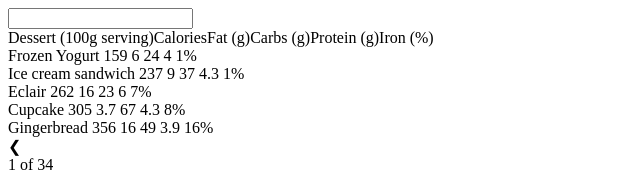
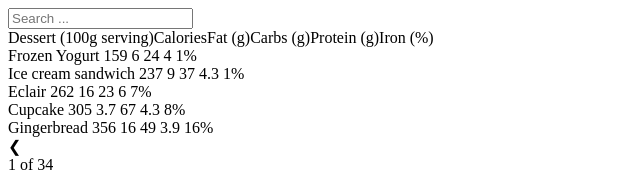
Before and after one commit to Zevs211/guileless-ui, a Vue app: page / in a window 1280 px wide. Shown: the top 172 px of the page, without its empty margins (0-640 px from the left). Built offline with nearby package versions, Linux system fonts and the light colour scheme; the HTML template or start-up script is replaced by a standard one.

Commit message:
add: tailwind styles and placeholder

```diff
--- a/src/components/VInput.vue
+++ b/src/components/VInput.vue
@@ -1,6 +1,11 @@
 <template>
   <div>
-    <input type="text" v-model="search" />
+    <input
+      class="mb-4 w-full h-8 px-0 outline-none border-b border-transparent transition-colors focus:border-black"
+      type="text"
+      placeholder="Search ..."
+      v-model="search"
+    />
   </div>
 </template>
 
```
